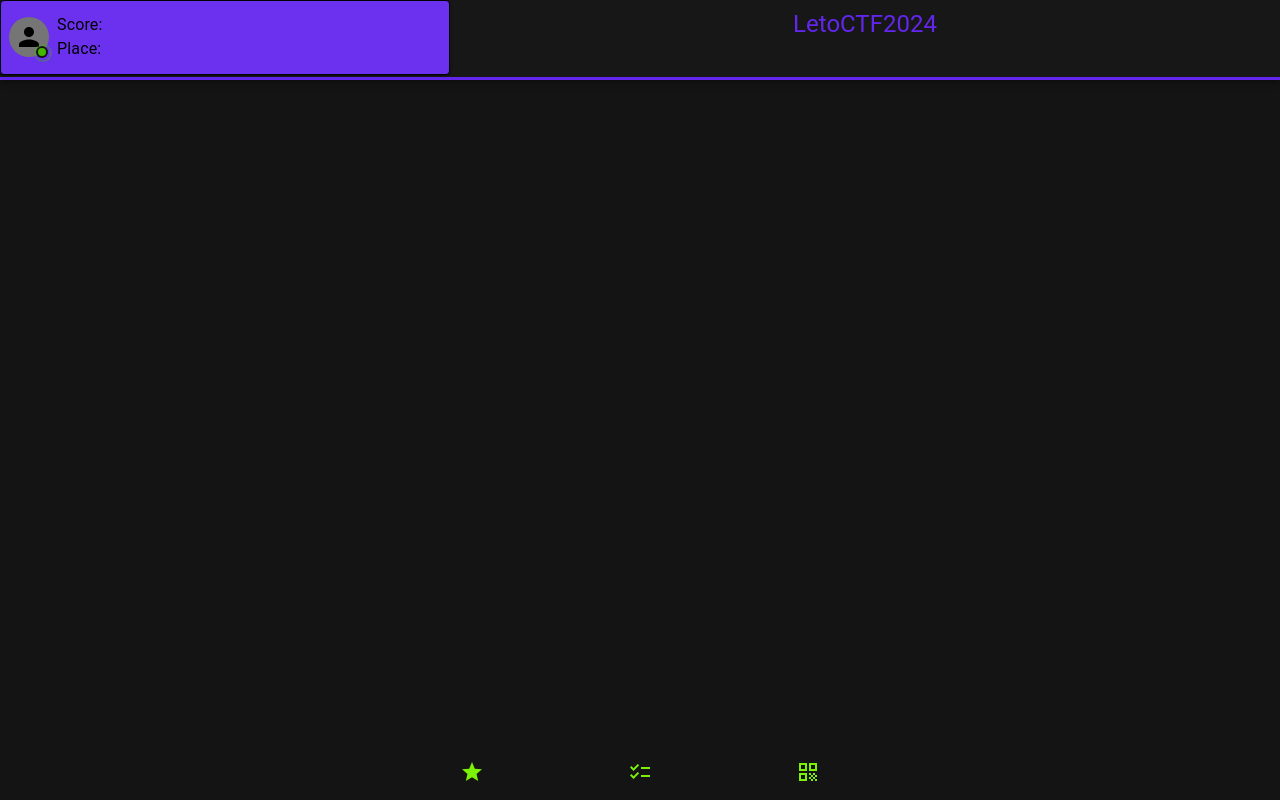
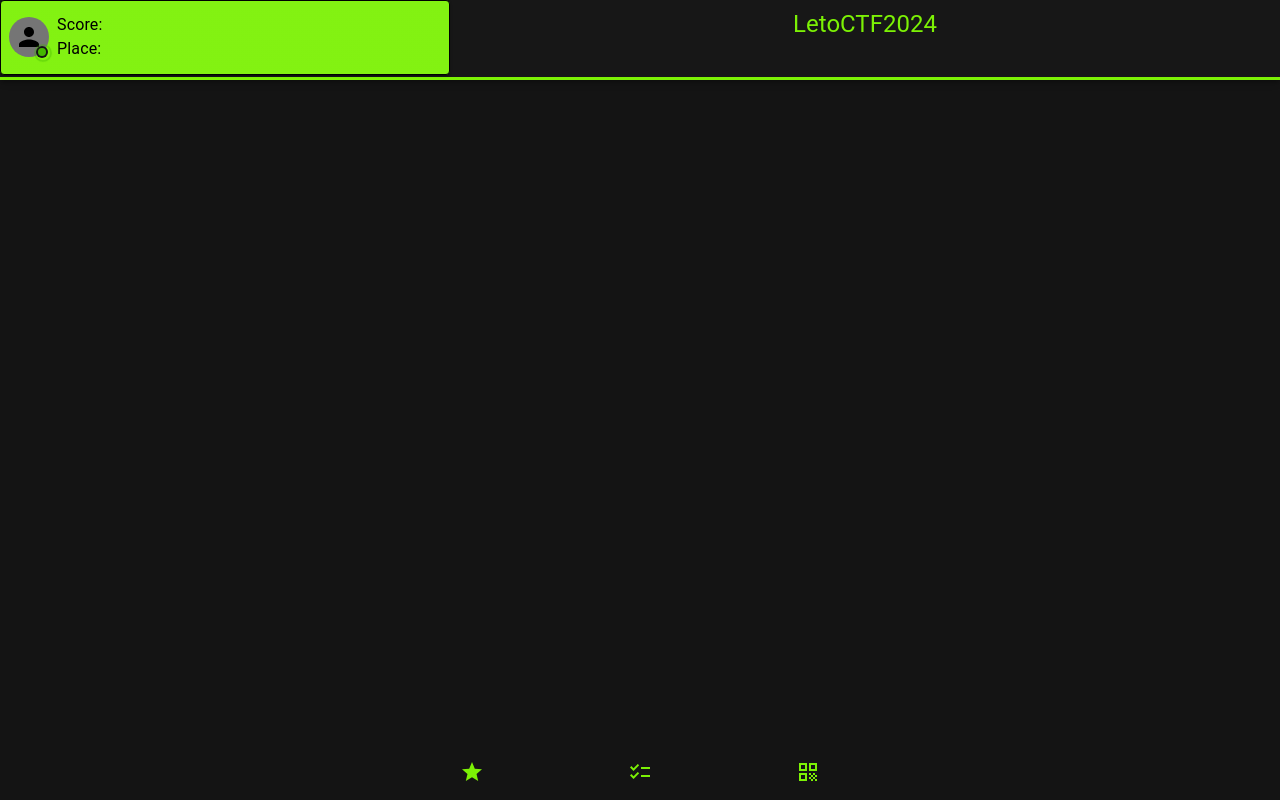
Before and after one commit to Kamchatskiy/LetoCTF2024-AntiKiller-FrontEnd, a React (Create React App) app: page / in a window 1280 px wide. Built offline with nearby package versions, Linux system fonts and the light colour scheme.

Commit message:
updated colors of header

```diff
--- a/src/components/header/index.js
+++ b/src/components/header/index.js
@@ -10,12 +10,11 @@ export const Header = () => {
       sx={{
         display: "flex",
         flexDirection: "row",
-        color: "#6326ed",
         bgcolor: "#000000",
         borderColor: "#6326ed",
         borderBottom: 1,
         borderBottomWidth: 3,
-        height: "10%"
+        height: "10%",
       }}
     >
       <Box
@@ -31,10 +30,10 @@ export const Header = () => {
             display: "flex",
             alignItems: "center",
             border: 0.2,
-            bgcolor: "#6326ed",
+            bgcolor: "#7cf105",
             color: "#000000",
             marginBottom: 0.3,
-            width: "35%"
+            width: "35%",
           }}
         >
           <StyledBadge
```
